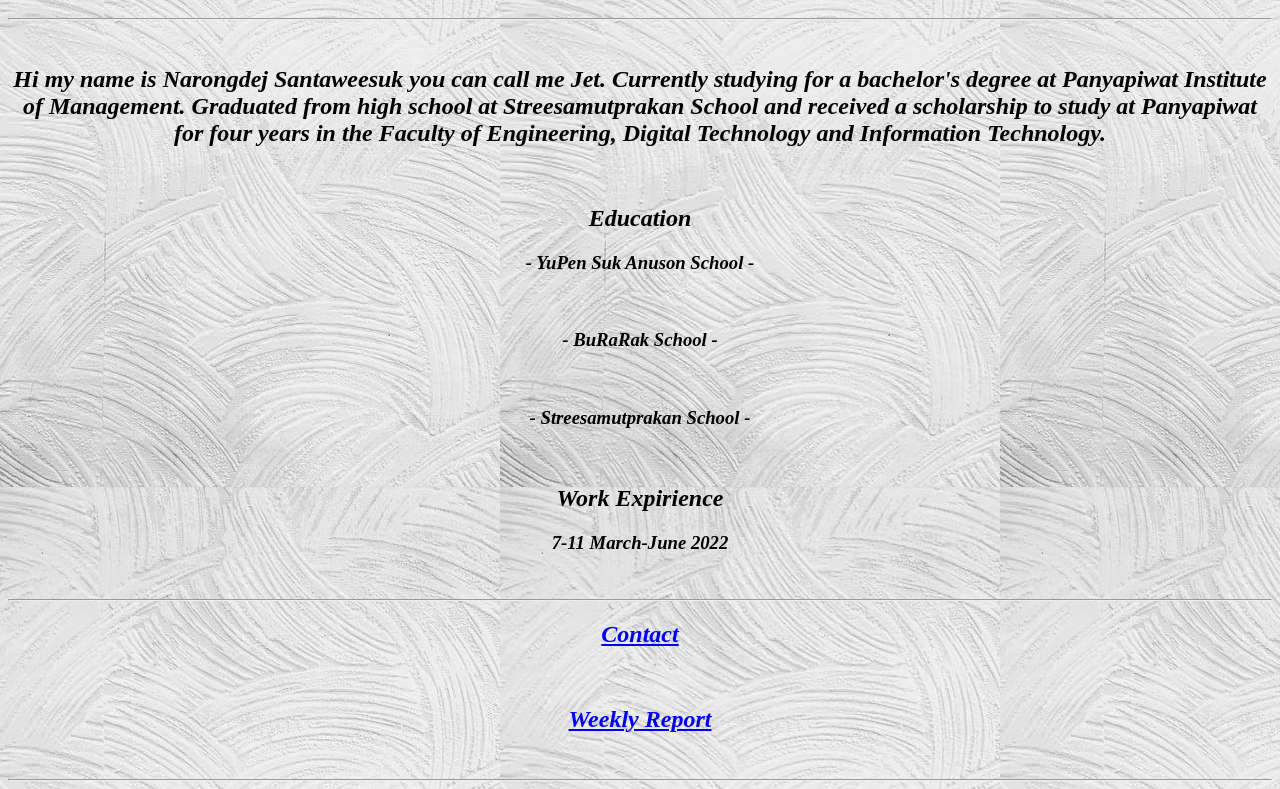
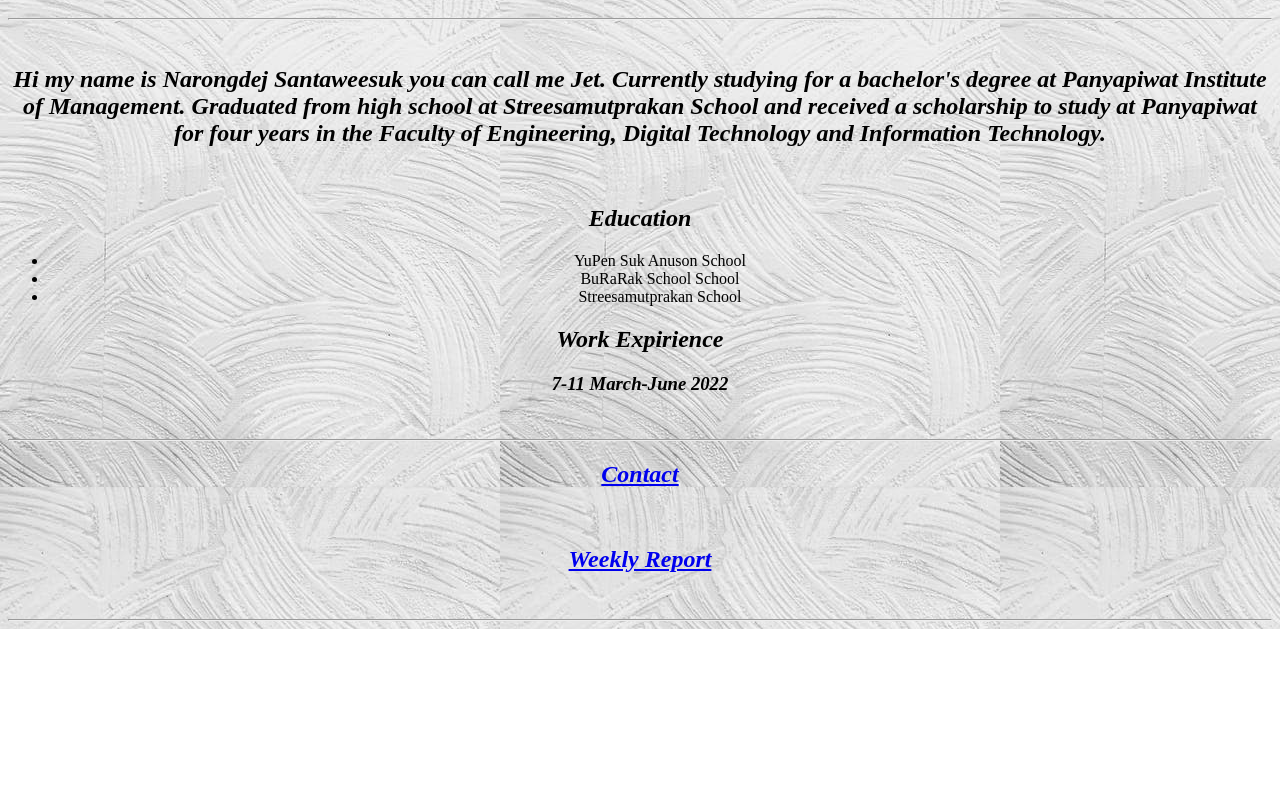
Before and after one commit to Narongejjet/Resume, a plain HTML site: page index.html in a window 1280 px wide. Shown: the part 1013-1802 px from the top of the page. After the commit the page ends 1642 px from the top, so only its background shows below. Drawn offline with Linux system fonts and the light colour scheme.

Commit message:
Update index.html

```diff
--- a/index.html
+++ b/index.html
@@ -31,9 +31,13 @@
     </center>
     <br >
       <center><h2><em>Education</em></h2>
-      <h3><em>- YuPen Suk Anuson School -</em></h3><br>
-      <h3><em>- BuRaRak School -</em></h3><br>
-      <h3><em>- Streesamutprakan School -</em></h3><br>
+
+        <ul>
+          <li>YuPen Suk Anuson School</li>
+          <li>BuRaRak School School</li>
+          <li>Streesamutprakan School</li>
+        </ul>
+
 
       <center><h2><em>Work Expirience</em></h2>
      <h3><em>7-11 March-June 2022</em></h3><br >
```
